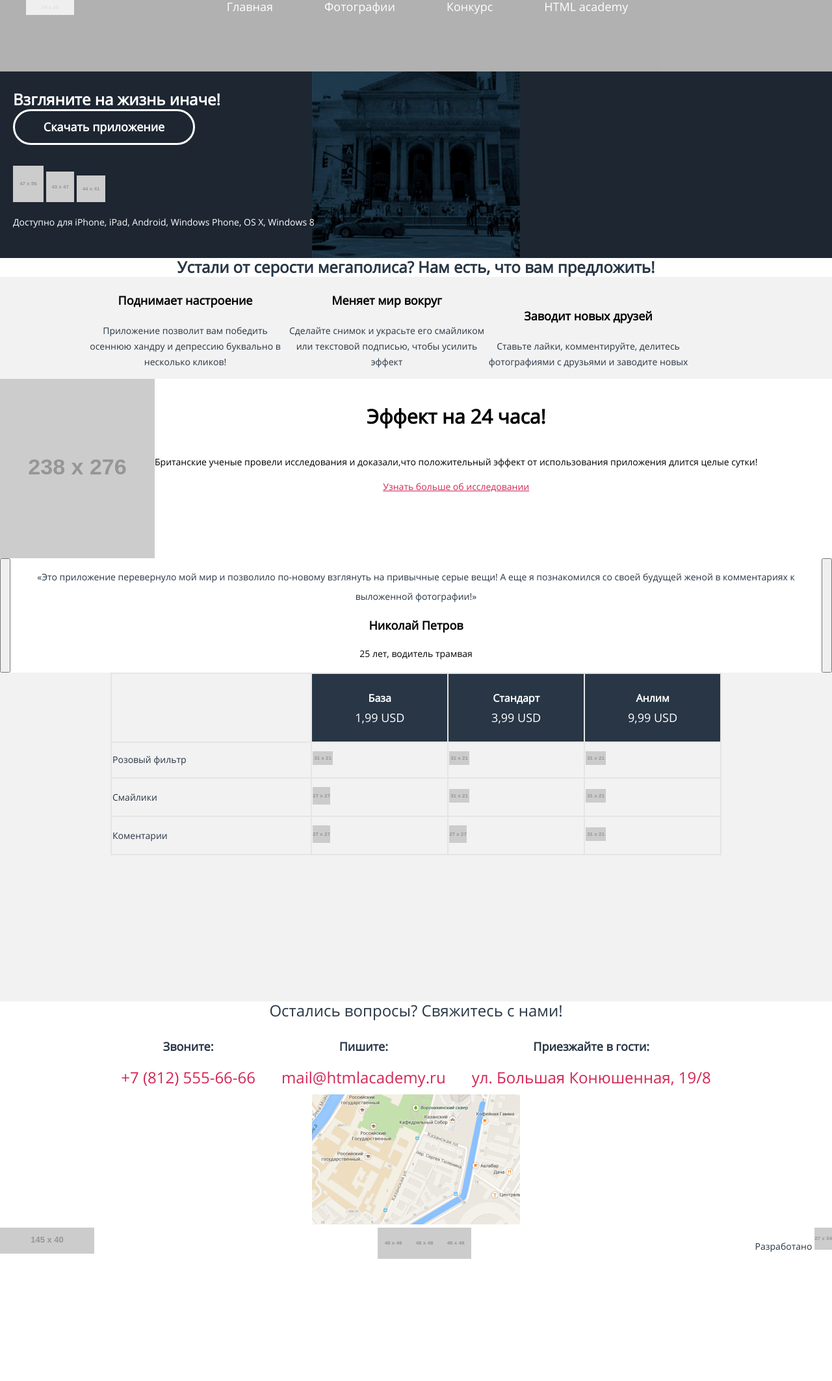
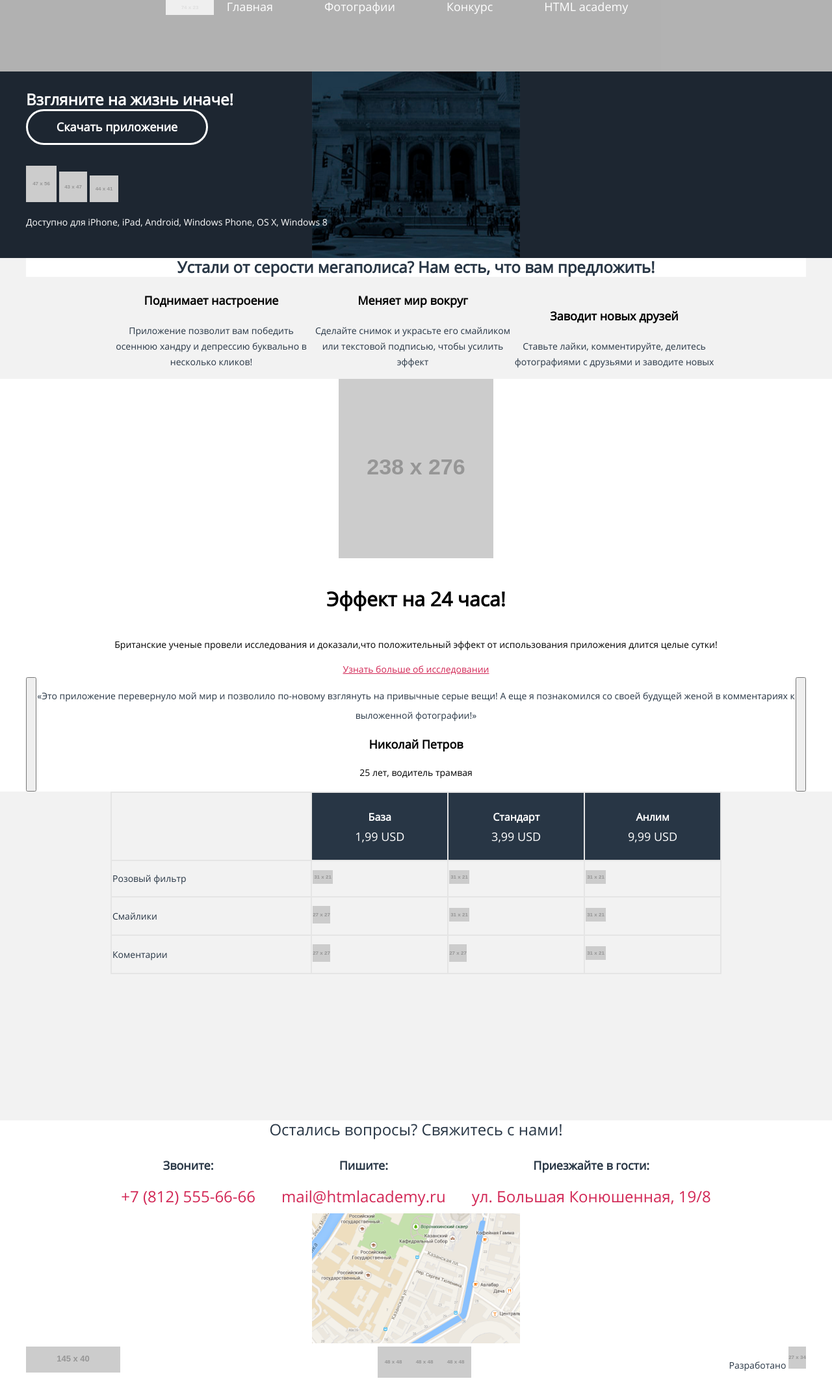
Before and after one commit to Viktoria-W/1588037-pink-21, a website: page source/index.html in a window 1280 px wide. Shown: the whole page at 65% size. Before the commit the page ends 1942 px from the top, so only its background shows below. Drawn offline with nearby package versions, Linux system fonts and the light colour scheme; files that its build step writes are made by us from their sources; placeholder pictures from the web are drawn by us.

Commit message:
Адаптивная сетка для страницы каталога

```diff
--- a/source/index.html
+++ b/source/index.html
@@ -8,6 +8,7 @@
   </head>
   <body class="page__body">
     <header class="page-header">
+      <div class="page-header__wrapper">
       <div class="page-header__container">
       <a class="page-header__logo"><img src="https://via.placeholder.com/74x23"></a>
         <button class="page-header__toggle" type="button"><span class="visually-hidden">Открыть меню</span></button>
@@ -36,6 +37,7 @@
               </li>
             </ul>
           </nav>
+        </div>
     </header>
     <main class="page-main">
       <h1 class="visually-hidden">Приложение для редактирования фотографий Pink</h1>
@@ -66,10 +68,12 @@
 
         <section class="advantages">
           <div class="advantages-wrapper">
+            <div class="advantages__container-title">
             <h2 class="visually-hidden">Наши преимущества</h2>
               <h3 class="advantages__title" >
                 Устали от серости мегаполиса? Нам есть, что вам предложить!
               </h3>
+            </div>
             <ul class="advantages__list">
               <li class="advantages__item advantages__item--mood">
                 <h4 class="advantages__subtitle">
@@ -102,6 +106,7 @@
 
         <section>
           <div class="advantages-effect">
+            <div class="advantages-effect__wrapper">
             <img src="https://via.placeholder.com/238x276">
             <div class="advantages-effect__container">
               <h4 class="advantages-effect__title">
@@ -115,6 +120,7 @@
               </a>
             </div>
           </div>
+        </div>
         </section>
 
         <section class="reviews">
@@ -144,6 +150,7 @@
         </section>
 
         <section class="price">
+          <div class="price__container">
           <div class="price-wrapper slider">
             <h2 class="visually-hidden">Наши цены</h2>
             <table class="price-table">
@@ -217,6 +224,7 @@
                 <button class="slider__toggle" type="button">3</button>
               </p>
           </div>
+        </div>
         </section>
 
         <section class="main-contacts">
@@ -262,6 +270,7 @@
         </section>
     </main>
         <footer class="page-footer">
+          <div class="page-footer__container">
           <div class="page-footer__wrapper social">
             <h3 class="visually-hidden">Социальные сети</h3>
             <div class="page-footer__logo">
@@ -296,6 +305,7 @@
               </a>
             </div>
           </div>
+        </div>
         </footer>
 
   </body>
--- a/source/less/blocks/advantages-effect.less
+++ b/source/less/blocks/advantages-effect.less
@@ -7,6 +7,14 @@
 
   @media (min-width: @tablet-width) {
     display: flex;
+  }
+}
+
+.advantages-effect__wrapper {
+  margin: 0 auto;
+
+  @media (min-width: @desktop-width) {
+    max-width: 1200px;
   }
 }
 
--- a/source/less/blocks/advantages.less
+++ b/source/less/blocks/advantages.less
@@ -1,4 +1,16 @@
 .advantages {
+  background-color: @basick-gray;
+}
+
+.advantages-wrapper {
+  margin: 0 auto;
+
+  @media (min-width: @desktop-width) {
+    max-width: 1200px;
+  }
+}
+
+.advantages__container-title {
   background-color: @basick-white;
 }
 
@@ -14,7 +26,6 @@
   list-style: none;
   margin: 0;
   padding: 0;
-  background-color: @basick-gray;
   text-align: center;
   display: flex;
   flex-direction: column;
--- a/source/less/blocks/contacts.less
+++ b/source/less/blocks/contacts.less
@@ -1,6 +1,14 @@
 .main-contacts {
   text-align: center;
   color: @special-blue;
+}
+
+.main-contacts__wrapper {
+  margin: 0 auto;
+
+  @media (min-width: @desktop-width) {
+    max-width: 1200px;
+  }
 }
 
 .main-contacts__container {
--- a/source/less/blocks/download-app.less
+++ b/source/less/blocks/download-app.less
@@ -10,9 +10,14 @@
   background-position: center;
   background-repeat: no-repeat;
   padding: 29px 20px;
+  margin: 0 auto;
 
   @media (min-width: @tablet-width) {
     align-items: flex-start;
+  }
+
+  @media (min-width: @desktop-width) {
+    max-width: 1200px;
   }
 }
 
--- a/source/less/blocks/header.less
+++ b/source/less/blocks/header.less
@@ -14,6 +14,15 @@
     flex-direction: row;
     flex-wrap: wrap;
     min-height: 110px;
+  }
+}
+
+.page-header__wrapper {
+  margin: 0 auto;
+  display: flex;
+
+  @media (min-width: @desktop-width) {
+    max-width: 1200px;
   }
 }
 
--- /dev/null
+++ b/source/less/blocks/main.less
@@ -0,0 +1,15 @@
+.page-main__wrapper-form {
+  margin: 0 auto;
+
+  @media (min-width: @desktop-width) {
+    max-width: 1200px;
+  }
+}
+
+.page-main__wrapper-catalog {
+  margin: 0 auto;
+
+  @media (min-width: @desktop-width) {
+    max-width: 1200px;
+  }
+}
--- a/source/less/blocks/map.less
+++ b/source/less/blocks/map.less
@@ -1,3 +1,11 @@
 .map {
   text-align: center;
 }
+
+.map-wrapper {
+  margin: 0 auto;
+
+  @media (min-width: @desktop-width) {
+    max-width: 1200px;
+  }
+}
--- a/source/less/blocks/page-footer.less
+++ b/source/less/blocks/page-footer.less
@@ -9,3 +9,11 @@
     flex-wrap: wrap;
   }
 }
+
+.page-footer__container {
+  margin: 0 auto;
+
+  @media (min-width: @desktop-width) {
+    max-width: 1200px;
+  }
+}
--- a/source/less/blocks/popup.less
+++ b/source/less/blocks/popup.less
@@ -3,6 +3,7 @@
   height: 363px;
   box-shadow: 0 7px 15px @special-shadow;
   border-radius: 5px;
+  display: none;
 }
 
 .popup__button {
--- a/source/less/blocks/price.less
+++ b/source/less/blocks/price.less
@@ -1,5 +1,13 @@
 .price {
   background-color: @basick-gray;
+}
+
+.price__container {
+  margin: 0 auto;
+
+  @media (min-width: @desktop-width) {
+    max-width: 1200px;
+  }
 }
 
 .price-wrapper {
--- a/source/less/blocks/reviews.less
+++ b/source/less/blocks/reviews.less
@@ -3,7 +3,10 @@
 }
 
 .reviews-wrapper {
+  margin: 0 auto;
+
   @media (min-width: @desktop-width) {
+    max-width: 1200px;
     display: flex;
   }
 }
--- a/source/less/blocks/upload.less
+++ b/source/less/blocks/upload.less
@@ -1,5 +1,13 @@
 .upload {
-  background-color: @basick-gray;
+  background-color: @basick-white;
+}
+
+.upload__container {
+  margin: 0 auto;
+
+  @media (min-width: @desktop-width) {
+    max-width: 1200px;
+  }
 }
 
 .upload__title {
@@ -29,6 +37,7 @@
   display: flex;
   flex-direction: column;
   padding: 20px 20px;
+  background-color: @basick-gray;
 
   @media (min-width: @tablet-width) {
     flex-direction: row;
--- a/source/less/global.less
+++ b/source/less/global.less
@@ -3,6 +3,7 @@
   margin: 0;
   padding: 0;
   font-family: "Open-Sans", "Tahoma", sans-serif;
+  background-color: @basick-white;
 }
 
 .page__body {
--- a/source/less/style.less
+++ b/source/less/style.less
@@ -26,3 +26,4 @@
 @import "blocks/price-table.less";
 @import "blocks/social.less";
 @import "blocks/copyright.less";
+@import "blocks/main.less";
```
Also changed, not shown: source/catalog.html (+10 -2 lines), source/form.html (+6 -0 lines).
